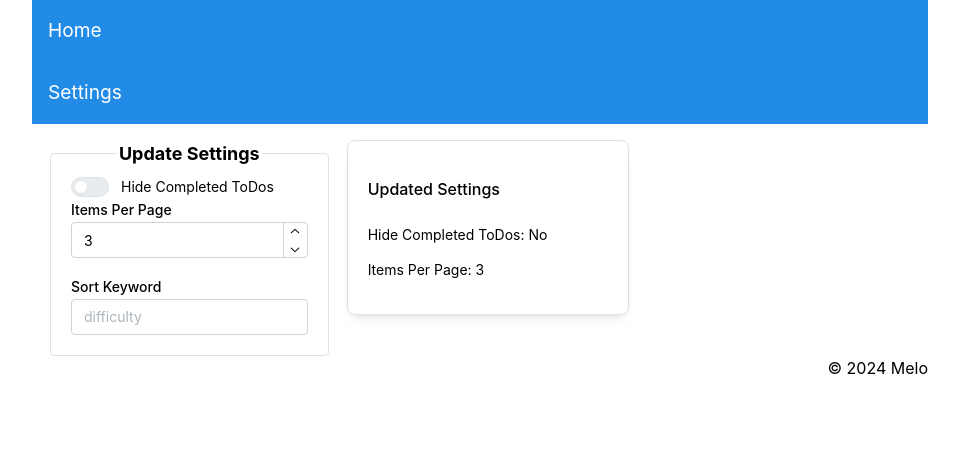
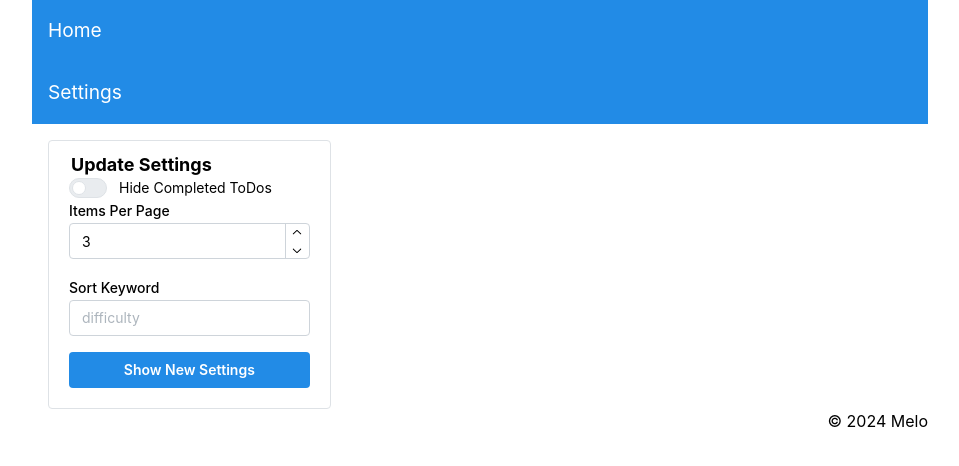
Before and after one commit to MelodicXP/todo-app, a React (Vite) app: page /settings in a window 1280 px wide. Shown: the top 466 px of the page, without its empty margins (160-1119 px from the left). Built offline with nearby package versions, Linux system fonts and the light colour scheme.

Commit message:
Render user settings when button clicked

```diff
--- a/src/Components/SettingsForm/index.jsx
+++ b/src/Components/SettingsForm/index.jsx
@@ -1,9 +1,10 @@
-import { useContext } from 'react';
-import { Fieldset, TextInput, Switch, NumberInput, Grid, Card, Text, Group } from '@mantine/core';
+import { useContext, useState } from 'react';
+import { Fieldset, TextInput, Switch, NumberInput, Grid, Card, Text, Group, Button } from '@mantine/core';
 import { SettingsContext } from '../../Context/Settings';
 
 const SettingsForm = () => {
   const { hideCompleted, setHideCompleted, displayItems, setDisplayItems } = useContext(SettingsContext);
+  const [settingsSubmitted, setSettingsSubmitted] = useState(false); // State to track settings submission
 
   // Handler for switching visibility of completed tasks
   const handleSwitchChange = (event) => {
@@ -18,13 +19,19 @@ const SettingsForm = () => {
     localStorage.setItem('displayItems', value); // Save to localStorage
   };
 
+  // Handler for showing updated settings
+  const handleSubmit = (event) => {
+    event.preventDefault();
+    setSettingsSubmitted(true); // Set state to true when button is clicked
+  };
+
   return (
     <Grid
       mt="md"
       ml="md"
     >
       <Grid.Col span={4}>
-        <Fieldset legend="Update Settings">
+        <Fieldset component="form" legend="Update Settings" onSubmit={handleSubmit}>
           <Switch
             defaultChecked={hideCompleted}
             label="Hide Completed ToDos"
@@ -41,23 +48,32 @@ const SettingsForm = () => {
           />
 
           <TextInput label="Sort Keyword" placeholder="difficulty" mt="md" />
+
+          <Button
+            fullWidth
+            mt="md"
+            id='show-settings-button'
+            type="submit"
+            data-testid="show-settings-button"
+          >
+            Show New Settings
+          </Button>
         </Fieldset>
       </Grid.Col>
 
+      {settingsSubmitted && ( // Conditionally render the second Grid.Col
         <Grid.Col span={4}>
           <Card shadow="sm" padding="lg" radius="md" withBorder>
-
             <Group justify="space-between" mt="md" mb="xs">
               <Text fw={500}>Updated Settings</Text>
             </Group>
-
-        <Text size="sm" >
+            <Text size="sm">
               <p>Hide Completed ToDos: {hideCompleted ? 'Yes' : 'No'}</p>
               <p>Items Per Page: {displayItems}</p>
             </Text>
-
           </Card>
         </Grid.Col>
+      )}
     </Grid>
 
 
```
Lines whose indentation alone changed are shown as unchanged.
